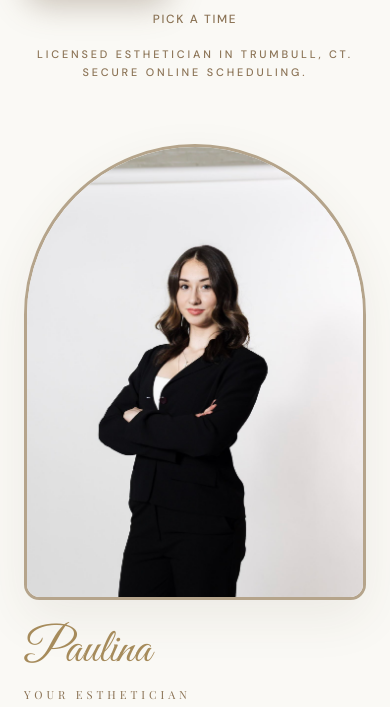
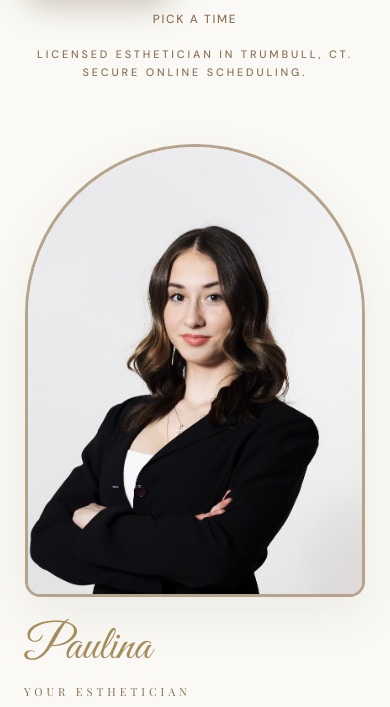
Before and after one commit to tannershea/PKbeauty, a website: page index.html in a window 390 px wide. Shown: the part 369-1076 px from the top of the page. Drawn offline with nearby package versions, Linux system fonts and the light colour scheme; a web font is replaced by a local one.

Commit message:
Restore Paulina portrait head-shot crop on mobile.
Keep bust-shot zoom on phones while preserving Instagram scroll fixes.

Co-authored-by: Cursor <cursoragent@cursor.com>

```diff
--- a/css/styles.css
+++ b/css/styles.css
@@ -608,10 +608,14 @@ main section[id] {
   width: 100%;
   height: 100%;
   object-fit: cover;
-  object-position: center 25%;
-  transform: scale(1.7);
-  transform-origin: center 25%;
   display: block;
+}
+
+/* Home page — bust shot with headroom (matches arch framing) */
+.about__photo--portrait {
+  object-position: center 27%;
+  transform: scale(1.72);
+  transform-origin: center 27%;
 }
 
 .about__photo--studio {
@@ -3302,8 +3306,15 @@ main section[id] {
     transition: none !important;
   }
 
-  .about__photo:not(.about__photo--studio) {
-    transform: none;
+  /* Same bust-shot crop as desktop — do not strip transform on mobile */
+  .about__photo--portrait {
+    object-position: center 27%;
+    transform: scale(1.72);
+    transform-origin: center 27%;
+  }
+
+  .about__arch {
+    max-width: min(340px, 88vw);
   }
 
   .service-card:hover,
--- a/index.html
+++ b/index.html
@@ -81,7 +81,7 @@
         <div class="about__visual reveal" data-reveal>
           <div class="about__arch">
             <img
-              class="about__photo"
+              class="about__photo about__photo--portrait"
               src="images/paulina.jpg"
               alt="Paulina, licensed esthetician and owner of PK Beauty, Trumbull, Connecticut"
               width="900"
```
